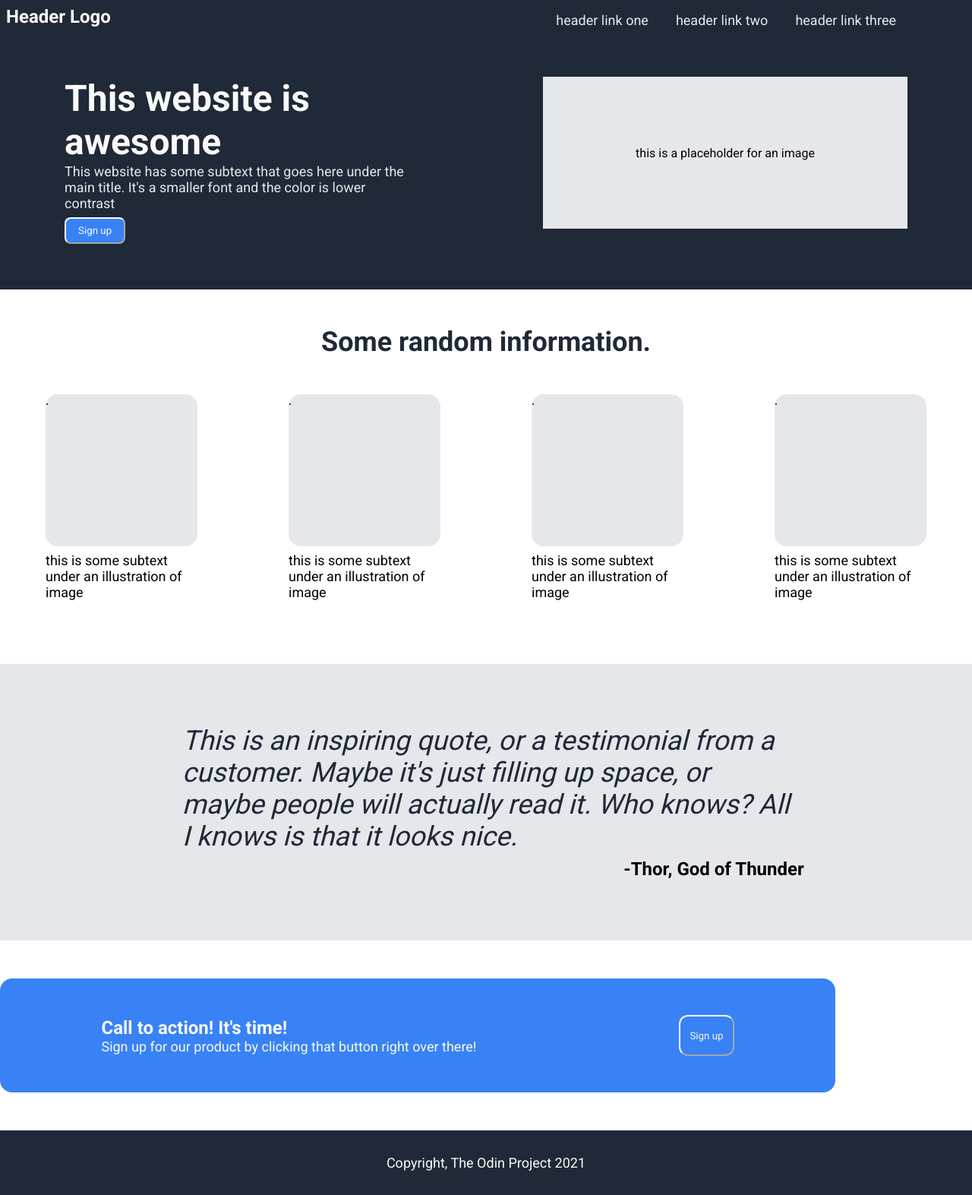
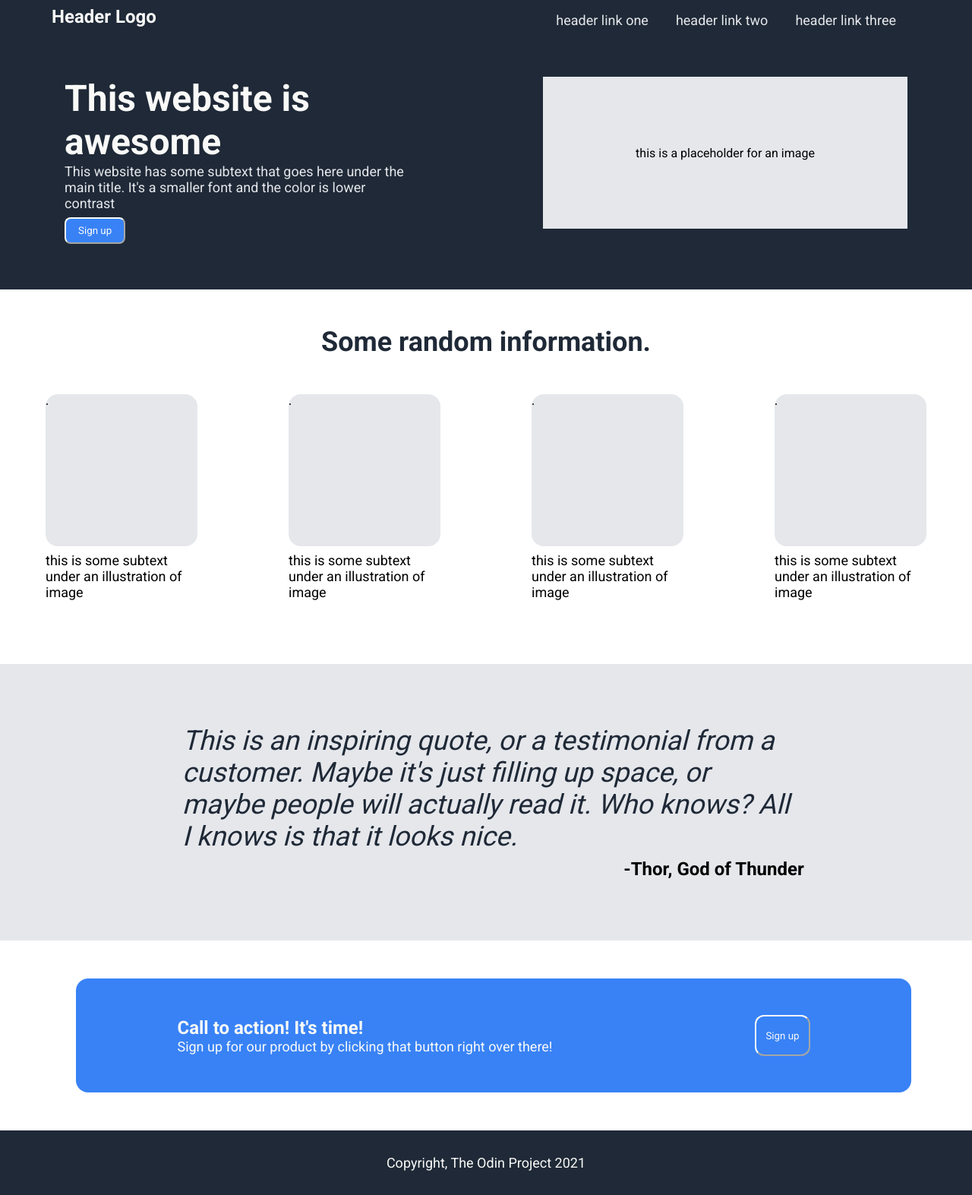
Before and after one commit to manssigupta/landing-page, a plain HTML site: page index.html in a window 1280 px wide. Shown: the whole page at 76% size. Drawn offline with Linux system fonts and the light colour scheme.

Commit message:
Modify style.css

```diff
--- a/style.css
+++ b/style.css
@@ -35,7 +35,7 @@ ul{
     font-size: 24px;
     font-weight: bold;
     padding: 8px;
-
+    margin-left: 60px;
     font-family: Roboto, sans-serif;
 }
 .bottom{
@@ -140,7 +140,7 @@ ul{
     border-radius: 16px;
     height: 150px;
     width: 1100px;
-
+    margin-left: 100px;
     margin-top: 50px;
     justify-content: space-around;
     margin-bottom: 50px;
```
